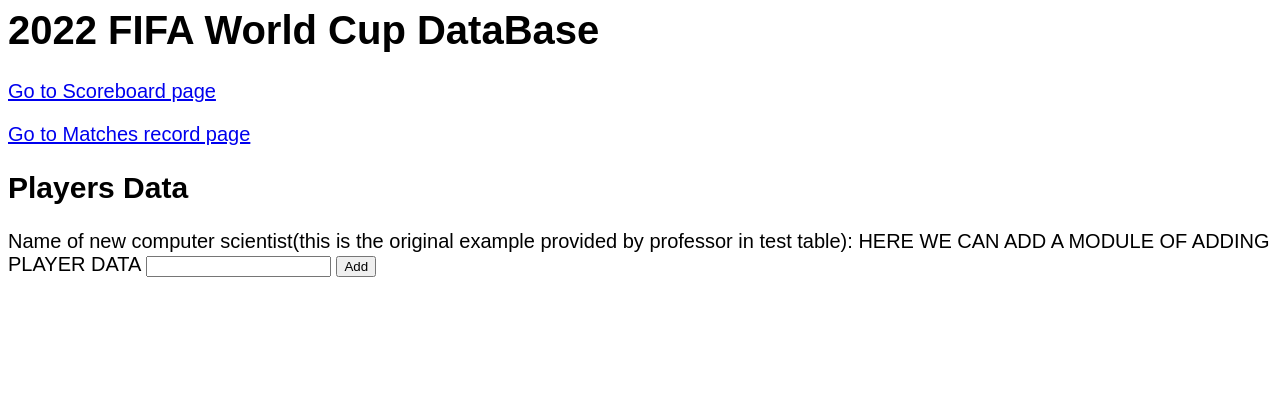
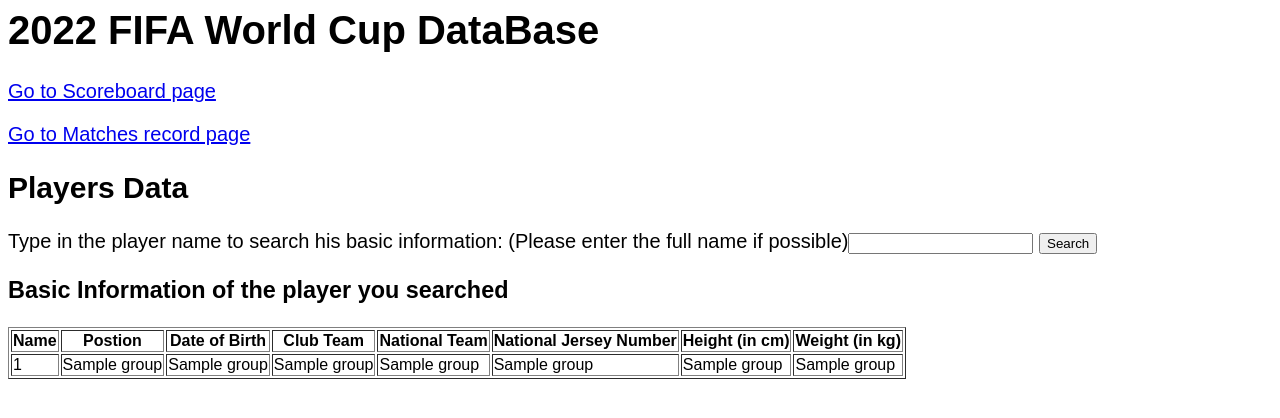
Before and after one commit to Jiahao-B-Lai/w4111-proj-WorldCup-DB, a Flask app: template templates/players.html in a window 1280 px wide. Shown: the top 418 px of the page. Run offline with Flask 3, Linux system fonts and the light colour scheme; the template is opened without the code that fills it: most values are stand-ins (such as "Sample title", 1, 10 or a date in 2020); parts of the project's set-up code (start-up, migrations or seed data) failed here and were passed over.

Commit message:
Able to search player's basic info

```diff
--- a/server.py
+++ b/server.py
@@ -229,16 +229,16 @@ def add():
         return redirect('/')
 
 #-------------------------------------------------------------------------------
-#Debuging: Example of searching data
-@app.route('/search', methods=['POST'])
-def search():
+# Searching match record data for the team user input
+@app.route('/searchmatches', methods=['POST'])
+def searchmatches():
         # accessing form inputs from user
         name = request.form['name']
 
         # passing params in for each variable into query
-        params = {}
-        params["search_team_name"] = name
-        select_query = "SELECT m.match_date, m.match_time, s.stadium_name, t1.team_name AS home_team, m.score, t2.team_name AS away_team, r.full_name as referee_name FROM matches AS m JOIN teams AS t1 ON m.home_team_id = t1.team_id JOIN teams AS t2 ON m.away_team_id = t2.team_id JOIN stadiums AS s on s.stadium_id = m.stadium_id JOIN referees AS r on r.referee_id = m.referee_id WHERE (t1.team_name = (:search_team_name) OR t2.team_name = (:search_team_name))"
+        params = {"search_team_name": f"%{name}%"}
+        # params["search_team_name"] = name
+        select_query = "SELECT m.match_date, m.match_time, s.stadium_name, t1.team_name AS home_team, m.score, t2.team_name AS away_team, r.full_name as referee_name FROM matches AS m JOIN teams AS t1 ON m.home_team_id = t1.team_id JOIN teams AS t2 ON m.away_team_id = t2.team_id JOIN stadiums AS s on s.stadium_id = m.stadium_id JOIN referees AS r on r.referee_id = m.referee_id WHERE (lower(t1.team_name) LIKE lower((:search_team_name)) OR lower(t2.team_name) LIKE lower((:search_team_name)))"
 
         cursor = g.conn.execute(text(select_query),params)
         match_records = []
@@ -250,6 +250,48 @@ def search():
         return render_template("matches.html",**context)
 #-------------------------------------------------------------------------------
 
+#-------------------------------------------------------------------------------
+# searching data for the player user input
+@app.route('/searchplayers', methods=['POST'])
+def searchplayers():
+        # accessing form inputs from user
+        name = request.form['name']
+
+        # passing params in for each variable into query
+        params = {"search_player_name": f"%{name}%"}
+        # params["search_player_name"] = name
+        select_query = "SELECT p.full_name as Name, p.position, p.date_of_birth, p.club AS Club_team, t.team_name AS National_team, p.jersey_number AS National_jersey_number, p.height, p.weight FROM players as p join teams as t on p.team_id = t.team_id WHERE lower(p.full_name) LIKE lower((:search_player_name))"
+
+        cursor = g.conn.execute(text(select_query),params)
+        match_records = []
+        for record in cursor:
+            match_records.append(record)
+        cursor.close()
+        context = dict(data = match_records)
+        # g.conn.commit()
+        return render_template("players.html",**context)
+#-------------------------------------------------------------------------------
+
+#-------------------------------------------------------------------------------
+# searching all match data for that players (not include the event_type of "Substitution")
+@app.route('/searchPlayersMatch', methods=['POST'])
+def searchPlayersMatch():
+    # accessing form inputs from user
+        name = request.form['name']
+
+        # passing params in for each variable into query
+        params = {"search_player_name": f"%{name}%"}
+        # params["search_player_name"] = name
+        select_query = "SELECT p.full_name AS Name, m.match_date,m.match_time, t1.team_name AS home_team, m.score, t2.team_name AS away_team, e.event_type, e.time_in_match AS event_time FROM events AS e JOIN matches AS m ON e.match_id = m.match_id JOIN players AS p ON e.action_player_1 = p.player_id JOIN teams AS t1 ON m.home_team_id = t1.team_id JOIN teams AS t2 ON m.away_team_id = t2.team_id WHERE (e.event_type NOT IN ('Substitution') AND lower(p.full_name) LIKE lower((:search_player_name))) ORDER BY match_date DESC"
+        cursor = g.conn.execute(text(select_query),params)
+        match_records = []
+        for record in cursor:
+            match_records.append(record)
+        cursor.close()
+        context = dict(data = match_records)
+        # g.conn.commit()
+        return render_template("players.html",**context)
+#-------------------------------------------------------------------------------
 
 @app.route('/login')
 def login():
--- a/templates/matches.html
+++ b/templates/matches.html
@@ -13,7 +13,7 @@
   <p><a href="players">Go to Players record page</a></p>
   <h2>Matches Data</h2>
 
-<form method="POST" action="/search">
+<form method="POST" action="/searchmatches">
 <p>Type in the team name to search its match records:<input type="text" name="name"> <input type="submit" value="Search"></p>
 </form>
 
--- a/templates/players.html
+++ b/templates/players.html
@@ -12,15 +12,44 @@
   <p><a href="/">Go to Scoreboard page</a></p>
   <p><a href="matches">Go to Matches record page</a></p>
   <h2>Players Data</h2>
+  <form method="POST" action="/searchplayers">
+<p>Type in the player name to search his basic information: (Please enter the full name if possible)<input type="text" name="name"> <input type="submit" value="Search"></p>
+</form>
 
-  <div>
+{% if data %}
+<div>
+<h3>Basic Information of the player you searched</h3>
+<table border="1">
+<thead>
+  <tr>
+    <th>Name</th>
+    <th>Postion</th>
+    <th>Date of Birth</th>
+    <th>Club Team</th>
+    <th>National Team</th>
+    <th>National Jersey Number</th>
+    <th>Height (in cm)</th>
+    <th>Weight (in kg)</th>
+  </tr>
+</thead>
+<tbody>
+  {% for records in data %}
+    <tr>
+      <td>{{ records[0] }}</td>
+      <td>{{ records[1] }}</td>
+      <td>{{ records[2] }}</td>
+      <td>{{ records[3] }}</td>
+      <td>{{ records[4] }}</td>
+      <td>{{ records[5] }}</td>
+      <td>{{ records[6] }}</td>
+      <td>{{ records[7] }}</td>
+    </tr>
+  {% endfor %}
+</tbody>
+</table>
+</div>
+{% endif %}
 
-  </div>
-
-
-<form method="POST" action="/add">
-<p>Name of new computer scientist(this is the original example provided by professor in test table): HERE WE CAN ADD A MODULE OF ADDING PLAYER DATA <input type="text" name="name"> <input type="submit" value="Add"></p>
-</form>
 
 </body>
 
```
